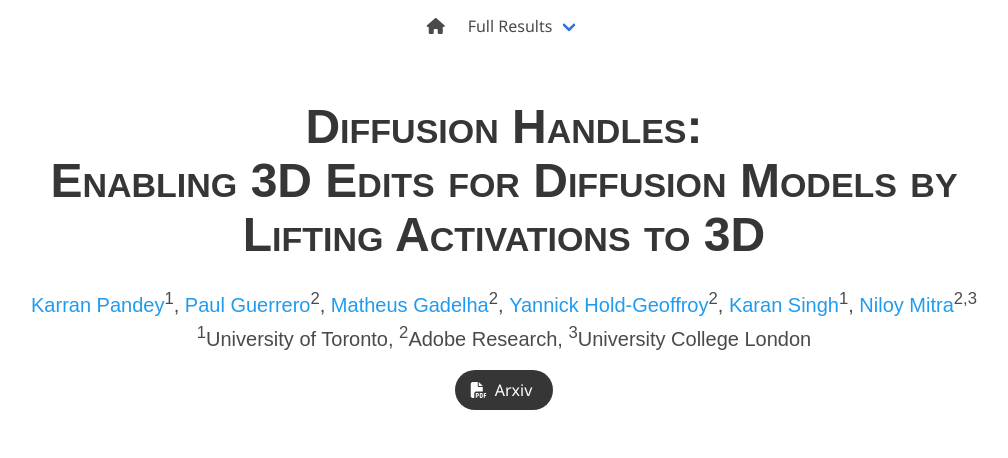
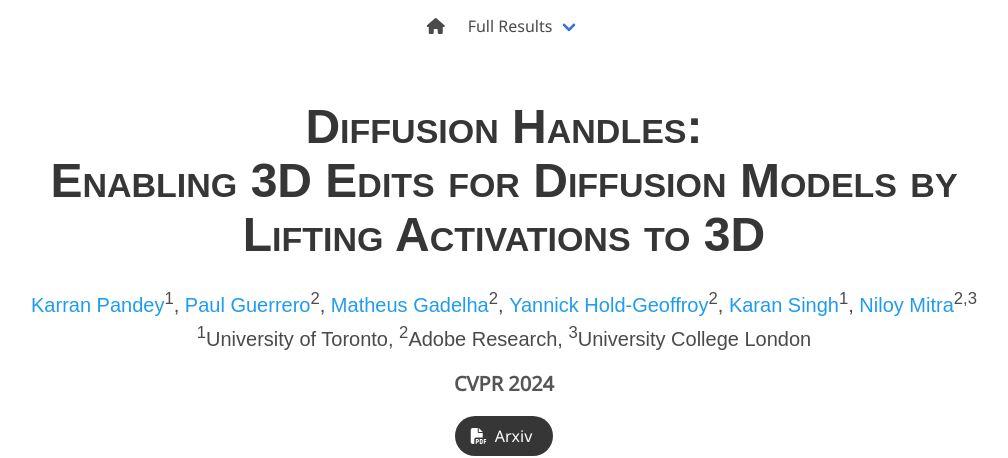
Before and after one commit to diffusionhandles/diffusionhandles.github.io, a plain HTML site: page index.html in a window 1280 px wide. Shown: the top 458 px of the page, without its empty margins (136-1144 px from the left). Drawn offline with nearby package versions, Linux system fonts and the light colour scheme; some icons are missing; a web font is replaced by a local one.

Commit message:
add conference

```diff
--- a/index.html
+++ b/index.html
@@ -125,6 +125,9 @@
 
           </div>
 
+          <div class="is-size-5 publication-venue">
+          CVPR 2024
+          </div>
 
          <div class="column has-text-centered">
             <div class="publication-links">
--- a/static/css/index.css
+++ b/static/css/index.css
@@ -57,8 +57,8 @@ body {
 
 .publication-venue {
     color: #555;
-    width: fit-content;
     font-weight: bold;
+    padding-top: 1rem;
 }
 
 .publication-awards {
```
